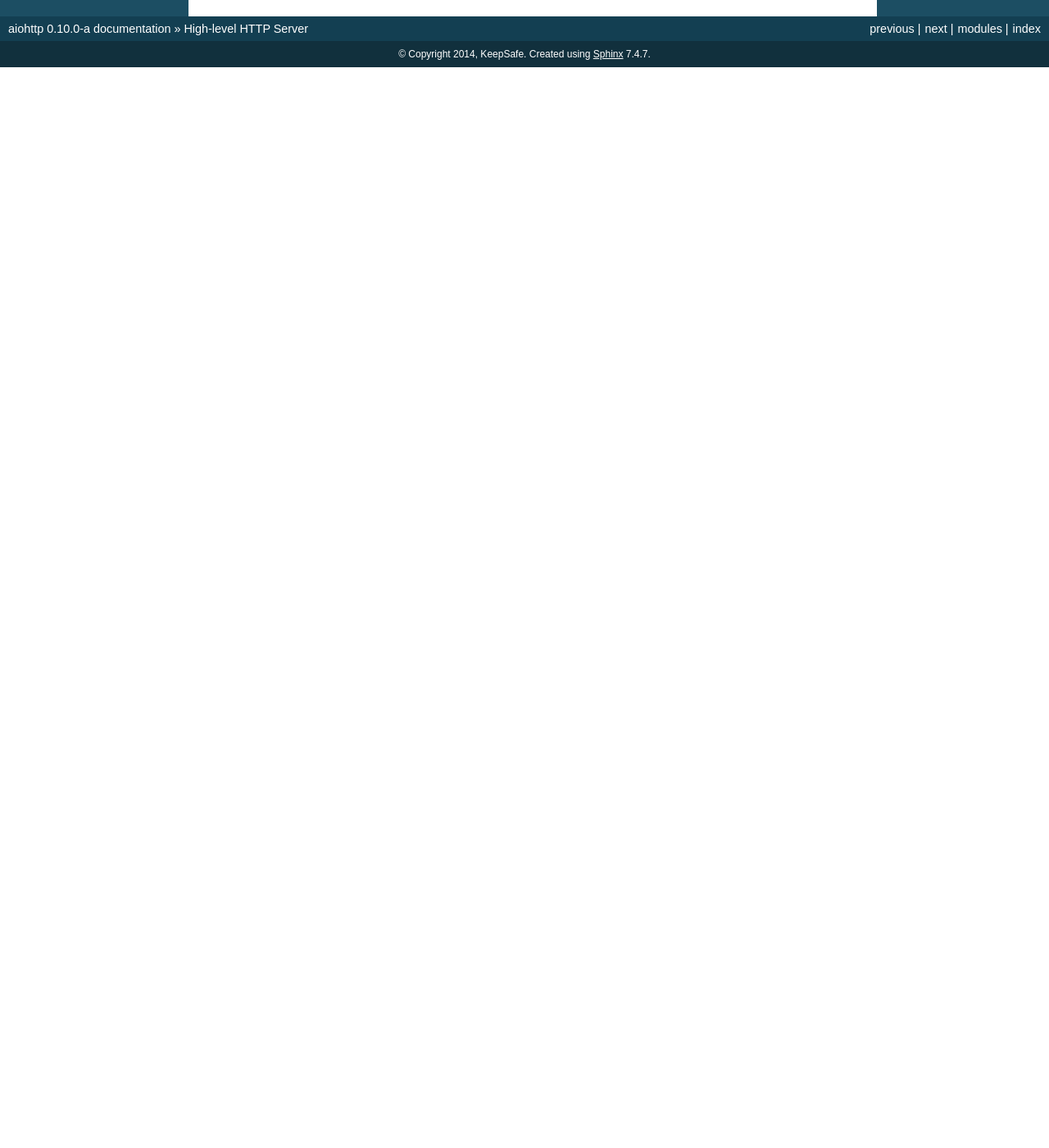
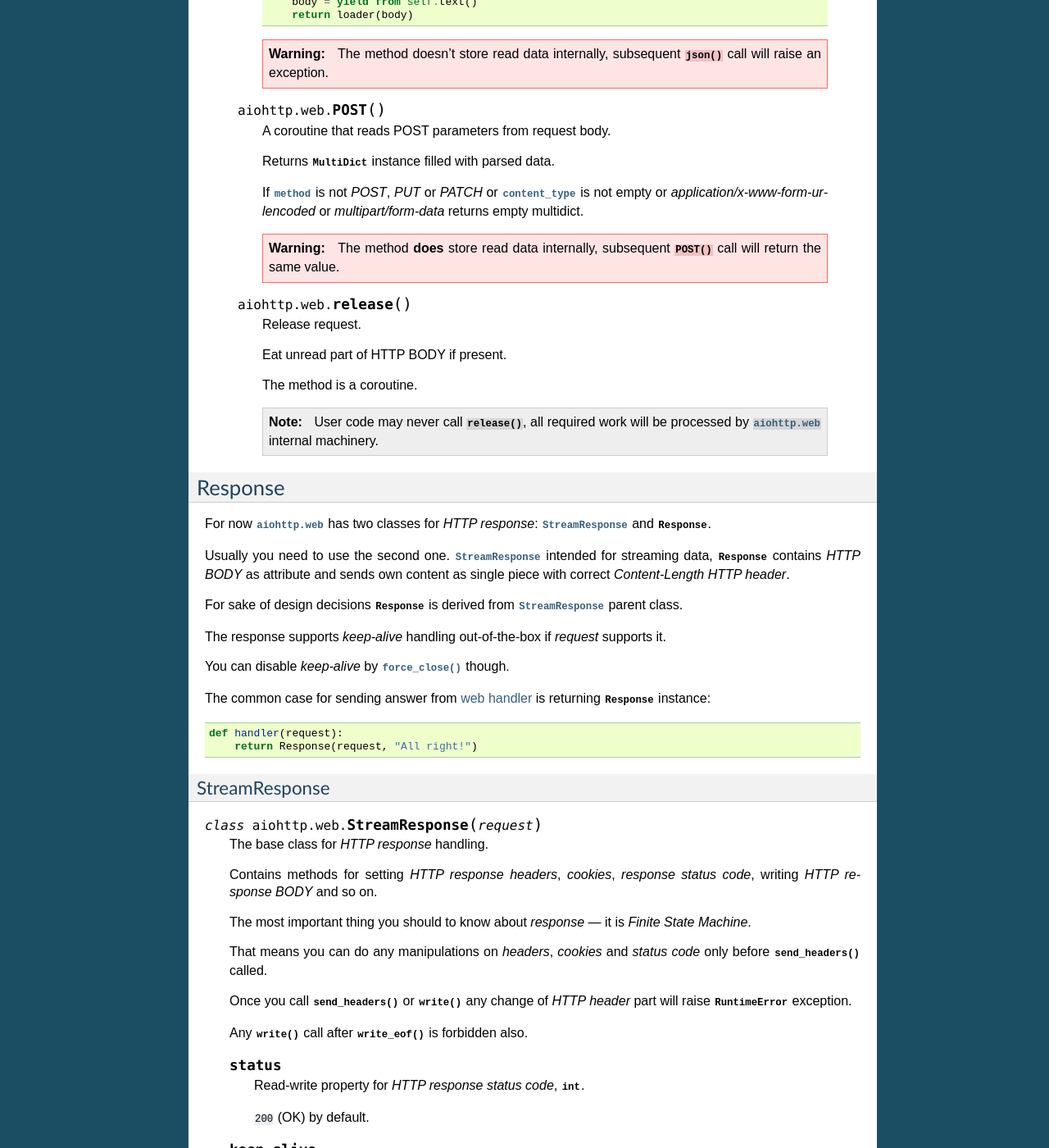
Before and after one commit to MegaDev007/aiohttp, a Sphinx documentation site: the page built from docs/web.rst, in a window 1280 px wide and 1400 px high, scrolled down 4187 px. Shown: the whole window at 82% size. Built offline with Sphinx 7.4.7, drawn with Linux system fonts in a browser that asks for light colours; before the commit the page ends 4269 px from its top, so only the background shows below that; some of the changed text lies outside the part shown.

Commit message:
Improve aiohttp.web docs

```diff
--- a/docs/web.rst
+++ b/docs/web.rst
@@ -16,7 +16,7 @@ For implementing web server at first create :ref:`request handler<web-handler>`.
 
 Handler is a :ref:`coroutine<coroutine>` or regular function that
 accepts only *request* parameter of type :class:`Request`
-and returns *response* instance::
+and returns :class:`Response` instance::
 
    import asyncio
    from aiohttp import web
@@ -50,8 +50,8 @@ Handler
 -------
 
 Handler is an any *callable* that accepts single :class:`Request`
-argument and returns :class:`StreamResponse` or :class:`Response`
-instance.
+argument and returns :class:`StreamResponse` derived
+(e.g. :class:`Response`) instance.
 
 Handler **can** be a :ref:`coroutine<coroutine>`, :mod:`aiohttp.web` will
 **unyield** returned result by applying ``yield from`` to handler.
@@ -106,6 +106,9 @@ positional parameter.
    :mod:`aiohttp.web` does it for you.
 
 .. class:: Request
+
+Common properties
+^^^^^^^^^^^^^^^^^
 
    .. attribute:: method
 
@@ -194,19 +197,40 @@ positional parameter.
 
       Read only property.
 
-   .. method:: release()
+Shortcuts for request headers
+^^^^^^^^^^^^^^^^^^^^^^^^^^^^^
 
-      Release request.
+   .. attribute:: content_type
 
-      Eat unread part of HTTP BODY if present.
+      Read only property with *content* part of *Content-Type* header.
 
-      The method is a :ref:`coroutine <coroutine>`.
+      Returns :class:`str` like ``'text/html'``
 
       .. note::
 
-          User code may never call :meth:`~Request.release`, all
-          required work will be processed by :mod:`aiohttp.web`
-          internal machinery.
+         Returns value is ``'application/octet-stream'`` if no
+         Content-Type header present in HTTP headers according to
+         :rfc:`2616`
+
+   .. attribute:: charset
+
+      Read only property that specifies *encoding* for request BODY.
+
+      The value is parsed from *Content-Type* HTTP header.
+
+      Returns :class:`str` like ``'utf-8'`` or ``None`` if
+      *Content-Type* has no charset information.
+
+   .. attribute:: content_length
+
+      Read only property that returns length of request BODY.
+
+      The value is parsed from *Content-Length* HTTP header.
+
+      Returns :class:`int` or ``None`` if *Content-Length* is absent.
+
+Request's methods
+^^^^^^^^^^^^^^^^^
 
    .. method:: read()
 
@@ -268,6 +292,125 @@ positional parameter.
          The method **does** store read data internally, subsequent
          :meth:`~Request.POST` call will return the same value.
 
+   .. method:: release()
+
+      Release request.
+
+      Eat unread part of HTTP BODY if present.
+
+      The method is a :ref:`coroutine <coroutine>`.
+
+      .. note::
+
+          User code may never call :meth:`~Request.release`, all
+          required work will be processed by :mod:`aiohttp.web`
+          internal machinery.
+
+
+.. _web-response:
+
+
+Response
+--------
+
+For now :mod:`aiohttp.web` has two classes for *HTTP response*:
+:class:`StreamResponse` and :class:`Response`.
+
+Usually you need to use the second one. :class:`StreamResponse`
+intended for streaming data, :class:`Response` contains *HTTP BODY* as
+attribute and sends own content as single piece with correct
+*Content-Length HTTP header*.
+
+For sake of design decisions :class:`Response` is derived from
+:class:`StreamResponse` parent class.
+
+The response supports *keep-alive* handling out-of-the-box if
+*request* supports it.
+
+You can disable *keep-alive* by :meth:`~StreamResponse.force_close` though.
+
+The common case for sending answer from :ref:`web
+handler<web-handler>` is returning :class:`Response` instance::
+
+   def handler(request):
+       return Response(request, "All right!")
+
+
+StreamResponse
+^^^^^^^^^^^^^^
+
+.. class:: StreamResponse(request)
+
+   The base class for *HTTP response* handling.
+
+   Contains methods for setting *HTTP response headers*, *cookies*,
+   *response status code*, writing *HTTP response BODY* and so on.
+
+   The most important thing you should to know about *response* --- it
+   is *Finite State Machine*.
+
+   That means you can do any manipulations on *headers*,
+   *cookies* and *status code* only before :meth:`send_headers`
+   called.
+
+   Once you call :meth:`send_headers` or :meth:`write` any change of
+   *HTTP header* part will raise :exc:`RuntimeError` exception.
+
+   Any :meth:`write` call after :meth:`write_eof` is forbidden also.
+
+   .. attribute:: status
+
+      Read-write property for *HTTP response status code*, :class:`int`.
+
+      ``200`` (OK) by default.
+
+   .. attribute:: keep_alive
+
+      Read-only property, copy of :attr:`Request.keep_alive` by default.
+
+      Can be switched to ``False`` by :meth:`force_close` call.
+
+   .. method:: force_close
+
+      Disable :attr:`keep_alive` for connection. There are no ways to
+      enable it back.
+
+   .. attribute:: headers
+
+      :class:`~aiohttp.multidict.CaseInsensitiveMultiDict` instance
+      for *outgoing* *HTTP headers*.
+
+   .. attribute:: cookies
+
+      An instance of :class:`http.cookies.SimpleCookie` for *outgoing* cookies.
+
+      .. warning::
+
+         Direct setting up *Set-Cookie* header may be overwritten by
+         explicit calls to cookie manipulation.
+
+         We are encourage using of :attr:`cookies` and
+         :meth:`set_cookie`, :meth:`del_cookie` for cookie
+         manipulations.
+
+   .. method:: set_cookie(name, value, *, expires=None, \
+                   domain=None, max_age=None, path=None, \
+                   secure=None, httponly=None, version=None)
+
+      Convenient way for setting :attr:`cookies`, allows to point
+      additional cookie properties like *max_age* in single call.
+
+   .. method:: del_cookie(name, *, domain=None, path=None)
+
+      Deletes cookie.
+
+      .. warning::
+
+         The method is a bit inconsistent.
+
+         It allows to delete cookie not exists on class creation time.
+
+         [TBD]: explain it.
 
 Content Type
 ------------
```
Also changed, not shown: 1 other file.
